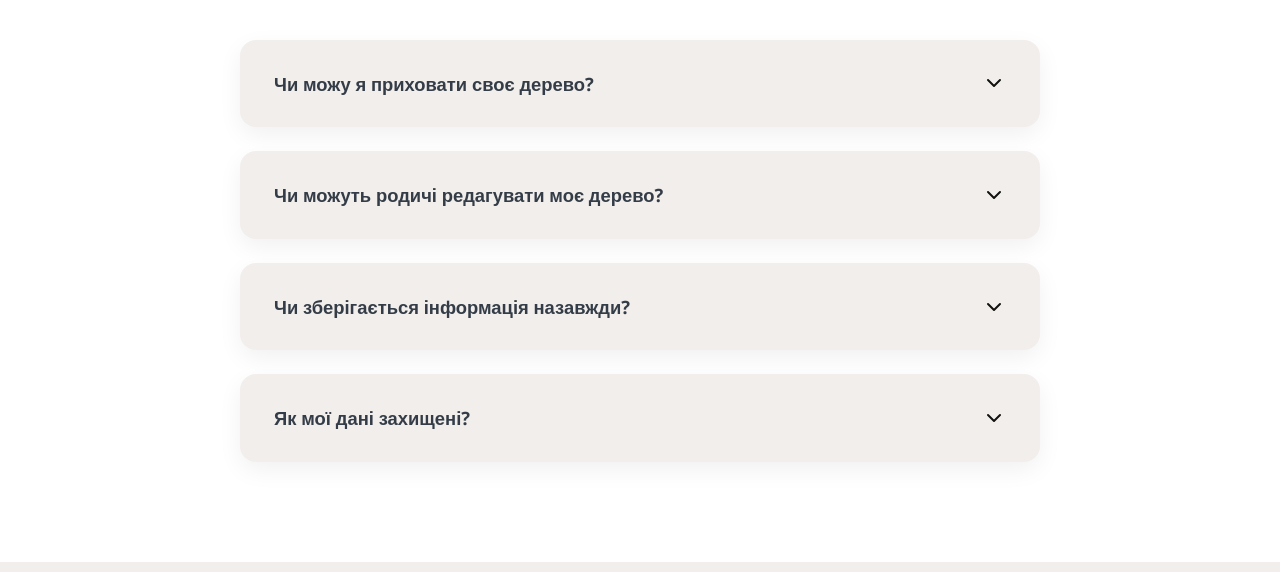
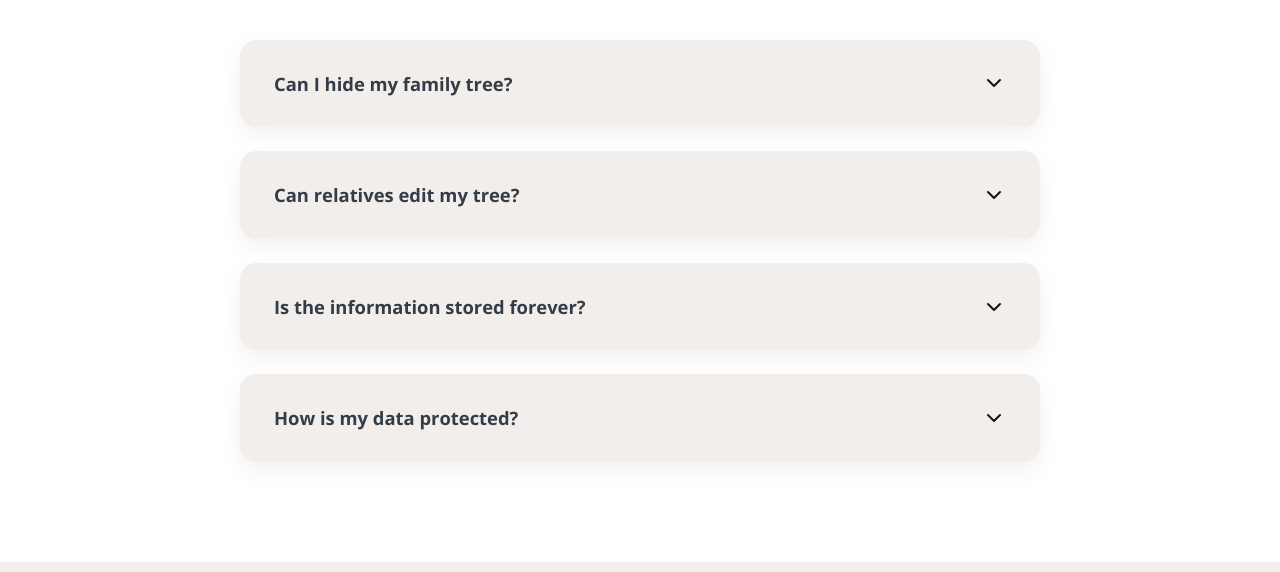
Before and after one commit to Nadiaaa-hub/Memoria, a website built with Vite: page faq.html in a window 1280 px wide. Shown: the part 228-800 px from the top of the page. Built offline with nearby package versions, Linux system fonts and the light colour scheme.

Commit message:
fix faq.js imports

```diff
--- a/faq.html
+++ b/faq.html
@@ -116,12 +116,12 @@
 
     <main class="faq-page-content">
       <div class="container">
-        <h1 class="faq-title">FAQ</h1>
+        <h1 class="faq-title" data-i18n="faq_title">FAQ</h1>
 
         <div class="faq-wrapper">
           <div class="faq-item">
             <button type="button" class="faq-question">
-              <span data-i18n="faq.q1">Чи можу я приховати своє дерево?</span>
+              <span data-i18n="faq_q1">Чи можу я приховати своє дерево?</span>
               <svg
                 class="faq-icon"
                 width="24"
@@ -139,7 +139,7 @@
             </button>
             <div class="faq-answer">
               <div class="faq-answer-content">
-                <p data-i18n="faq.a1">
+                <p data-i18n="faq_a1">
                   Так, у налаштуваннях є два окремих перемикача: приховати
                   профіль і приховати дерево. Ви маєте повний контроль над
                   приватністю.
@@ -150,7 +150,7 @@
 
           <div class="faq-item">
             <button type="button" class="faq-question">
-              <span data-i18n="faq.q2"
+              <span data-i18n="faq_q2"
                 >Чи можуть родичі редагувати моє дерево?</span
               >
               <svg
@@ -170,7 +170,7 @@
             </button>
             <div class="faq-answer">
               <div class="faq-answer-content">
-                <p data-i18n="faq.a2">
+                <p data-i18n="faq_a2">
                   Ви можете надати права редагування окремим членам родини,
                   запросивши їх до спільного простору. За замовчуванням лише ви
                   редагуєте своє дерево.
@@ -181,7 +181,7 @@
 
           <div class="faq-item">
             <button class="faq-question">
-              <span data-i18n="faq.q3"
+              <span data-i18n="faq_q3"
                 >Чи зберігається інформація назавжди?</span
               >
               <svg
@@ -201,7 +201,7 @@
             </button>
             <div class="faq-answer">
               <div class="faq-answer-content">
-                <p data-i18n="faq.a3">
+                <p data-i18n="faq_a3">
                   Ми використовуємо надійні хмарні сховища з багаторівневим
                   резервним копіюванням, щоб ваші спогади були в безпеці на
                   довгі роки.
@@ -212,7 +212,7 @@
 
           <div class="faq-item">
             <button class="faq-question">
-              <span data-i18n="faq.q4">Як мої дані захищені?</span>
+              <span data-i18n="faq_q4">Як мої дані захищені?</span>
               <svg
                 class="faq-icon"
                 width="24"
@@ -230,7 +230,7 @@
             </button>
             <div class="faq-answer">
               <div class="faq-answer-content">
-                <p data-i18n="faq.a4">
+                <p data-i18n="faq_a4">
                   Ми використовуємо сучасні протоколи шифрування. Ваші дані
                   належать тільки вам, і ми не передаємо їх третім особам.
                 </p>
```
